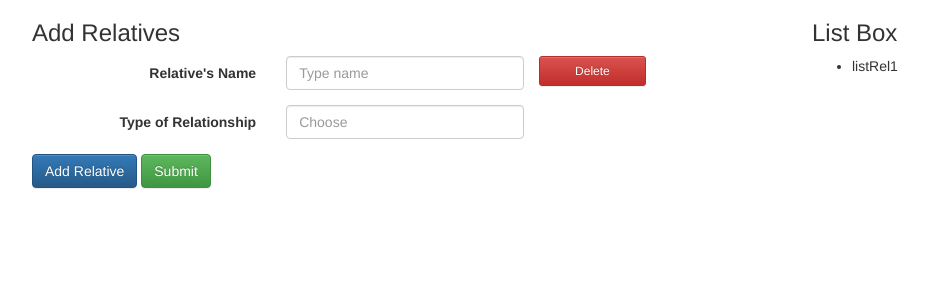
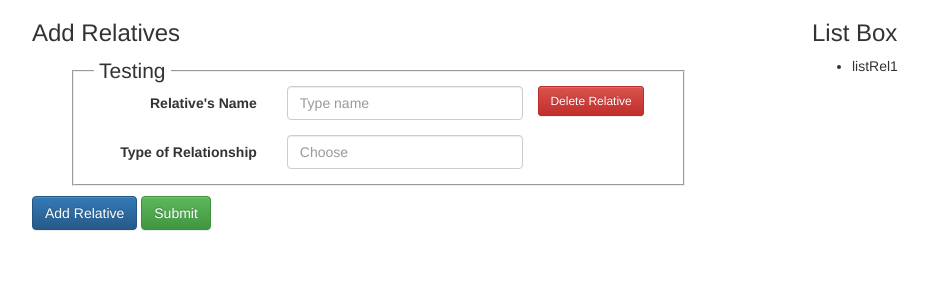
Before and after one commit to haijaz/mwill, a Django app: page /will/input/ in a window 1280 px wide. Shown: the top 300 px of the page, without its empty margins (38-966 px from the left). Run offline with Django 3.2, Linux system fonts and the light colour scheme; parts of the project's set-up code (start-up, migrations or seed data) failed here and were passed over; some libraries are stand-ins or nearby versions.

Commit message:
fieldset - jquery issue done - need to integrate with user-reg, and add in new fields.

```diff
--- a/mwill/static/css/willstyle.css
+++ b/mwill/static/css/willstyle.css
@@ -19,3 +19,16 @@
 li.relEntry {
     list-style-type: none;
 }
+
+.form-border {
+    border: 2px;
+    border-style: groove;
+    margin-bottom: 5px;
+}
+
+legend.form-border {
+    border:none;
+    width: auto;
+    margin:0 20px;
+    padding: 0 5px;
+}
--- a/mwill/templates/home/test.html
+++ b/mwill/templates/home/test.html
@@ -31,9 +31,8 @@
 </ul>
 </div>
 {% block content %}
-test me
 
-
+<a href="{% url 'will:input' %}">Add Relatives</a>
 
 {% endblock %}
 {% endblock %}
--- a/will/templates/will/jqueryv2.html
+++ b/will/templates/will/jqueryv2.html
@@ -1,6 +1,7 @@
 {% extends "will/signedin.html" %}
 
 {% block content %}
+
 <div class="container">
     <div class="row">
         <div class="col-md-7" id="inputBox">
@@ -8,19 +9,23 @@
             <form class="form-horizontal" role="form">
                 <ul id="formList">
                     <li id="1" class="relEntry">
-                        <div class="form-group">
+
+                        <fieldset class="form-border">
+                            <legend id="1" class="form-border">Testing</legend>
+                            <div class="form-group">
                             <label for="relNameInput" class="col-sm-4 control-label">Relative's Name</label>
                             <div class="col-sm-5">
-                                <input id="relNameInput" type="text" name="relName" value="" placeholder="Type name" class="form-control relNameInput">
+                                <input id="relNameInput" type="text" name="relName" placeholder="Type name" class="form-control relNameInput">
                             </div>
-                            <button id="1" class="deleteButton btn btn-sm btn-danger col-sm-2">Delete</button>
-                        </div>
+                            <button type="button" id="1" class="deleteButton btn btn-sm btn-danger col-sm-2">Delete Relative</button>
+                            </div>
                         <div class="form-group">
                             <label for="relType" class="col-sm-4 control-label">Type of Relationship</label>
                             <div class="col-sm-5">
                                 <input id="relType" type="text" name="relType" value="" placeholder="Choose" class="form-control">
                             </div>
                         </div>
+                        </fieldset>
                     </li>
                 </ul>
             <input type="button" name="addNewPerson" value="Add Relative" id="test" class="btn btn-primary">
@@ -42,27 +47,30 @@ var $relNum = 1;
 
 function changeName() {
     console.log($(this).val());
-    $num = $(this).parent().parent().parent().attr("id");
+    $num = $(this).parent().parent().parent().parent().attr("id");
     console.log($num);
     $("ul#nameList li#"+$num+" span").html($(this).val());
+    $(this).parent().parent().parent().parent().find("legend").html($(this).val());
 }
 
 function deleteRelative() {
     if($("ul#formList li").size()==1){
         alert("You must have at least one relative");
-    } else {
-    $(this).parent().parent().remove();
+    }
+    else {
+    $(this).parent().parent().parent().remove();
     $("ul#nameList li#"+$(this).attr("id")).remove();
         }
 }
 
 $(".relEntry").on("click", ".deleteButton", deleteRelative);
-
+$(".relEntry").on("change", ".relNameInput", changeName);
 
 $( "#test").click(function() {
     $relNum +=1;
     var $newel = $("ul li:first").clone().removeAttr("id");
-    $newel.children($("input[name='relName']")).val("");
+    $newel.find("#relNameInput").val('');
+    $newel.find("legend").html('New Relative');
     $newel.attr('id', $relNum);
     $newel.find("button").attr('id', $relNum);
     $newel.insertAfter( "ul#formList li:last" );
```
